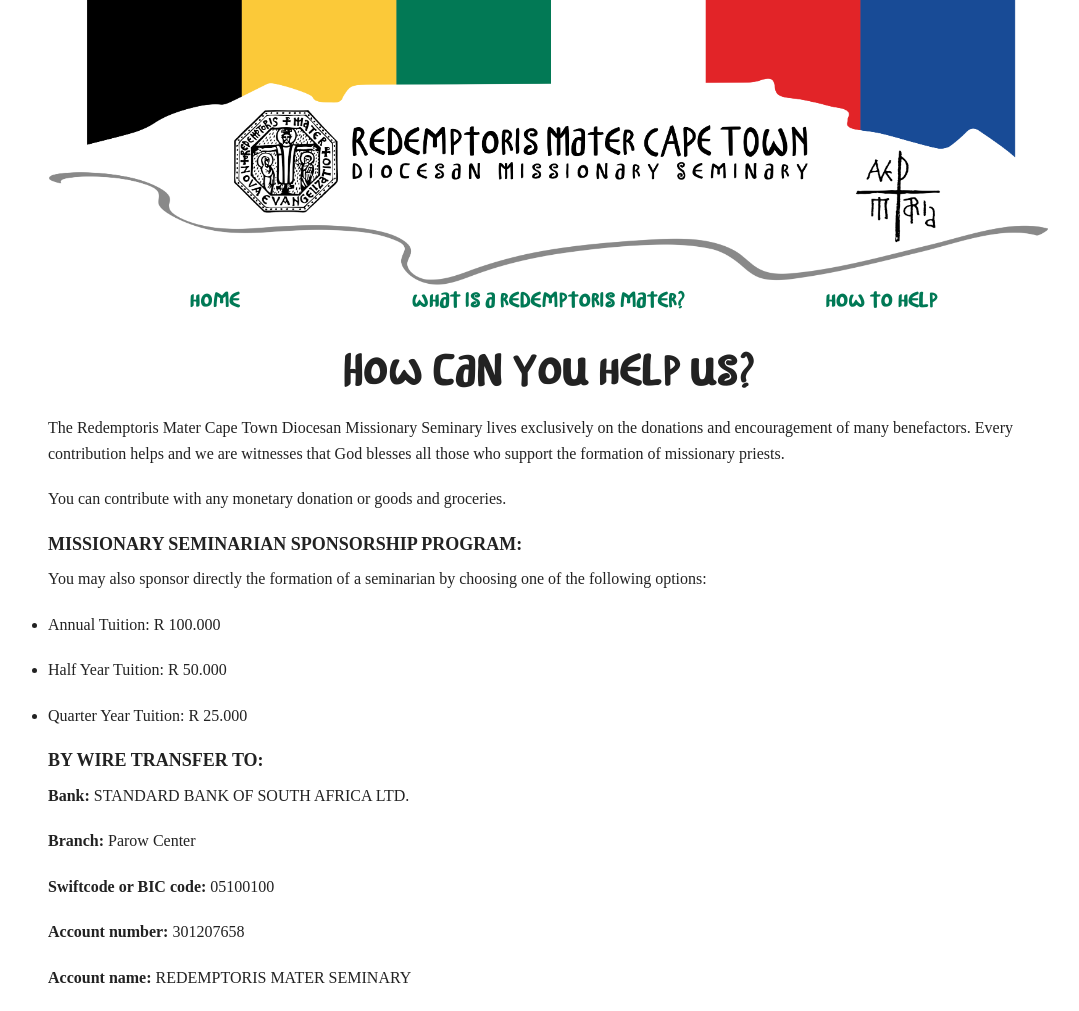
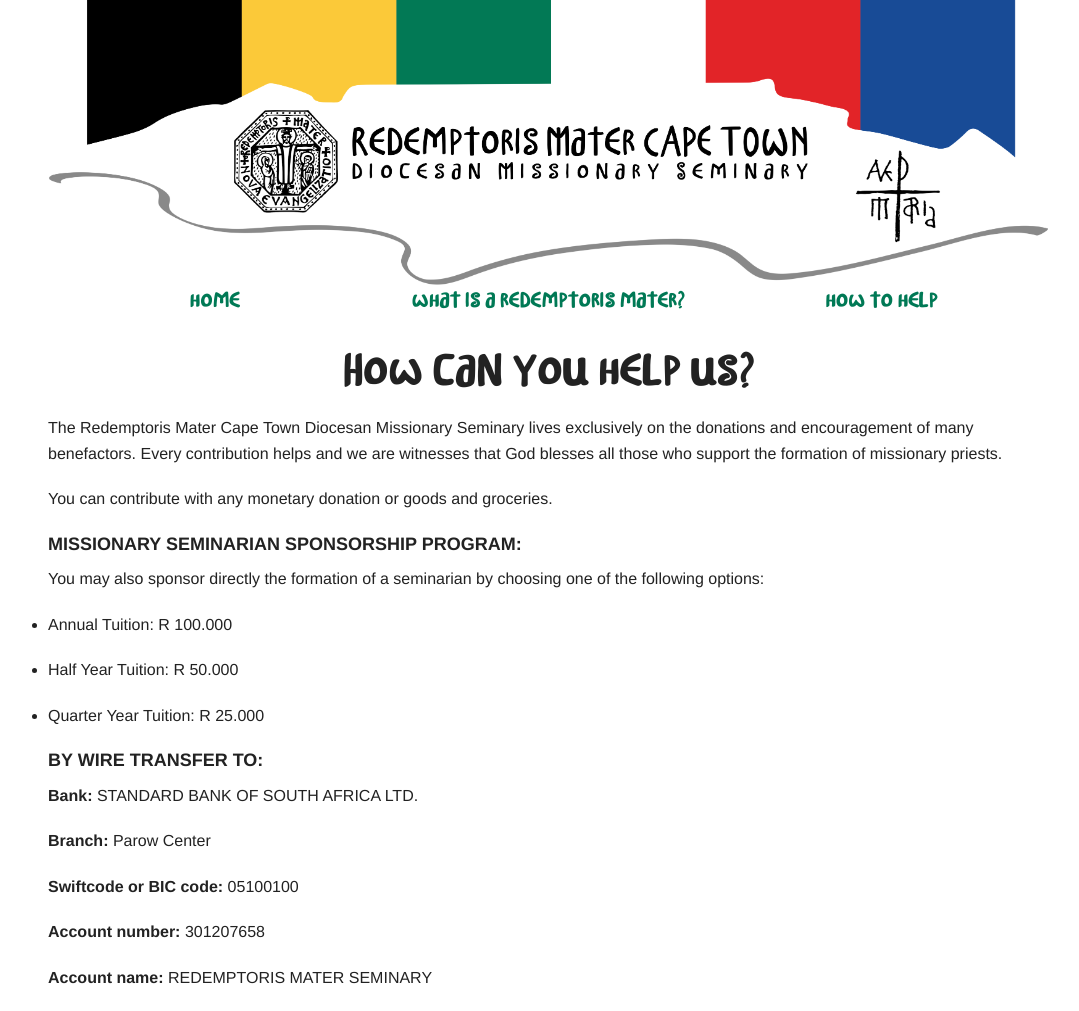
Before and after one commit to redemptorismater/rmsouthafrica.github.io, a Jekyll site: the page built from contribute/index.html, in a window 1280 px wide. Shown: the whole page, without its empty margins (92-1171 px from the left). Built offline with Jekyll 4.4.1, drawn with Linux system fonts in a browser that asks for light colours; nearby versions of some CDN libraries; some web fonts are replaced; library files that are not in the unit come from our copies; comment, search, counter and statistics services are not loaded.

Commit message:
Update index.html

```diff
--- a/contribute/index.html
+++ b/contribute/index.html
@@ -7,50 +7,50 @@
 		<center><h2 style="margin-top: 2%; font-family: neocat;">How can you help us?</h2></center>
 	</div>
 	<div class="row">
-		<div class="large-12 columns">
-				<p style="font-family: Lora, serif;">
+		<div class="large-12 columns ff">
+				<p>
 					The Redemptoris Mater Cape Town Diocesan Missionary Seminary lives exclusively on the donations and encouragement of many benefactors. Every contribution helps and we are witnesses that God blesses all those who support the formation of missionary priests.
 				</p>
 
-				<p style="font-family: Lora, serif;">
+				<p>
 					You can contribute with any monetary donation or goods and groceries.
 				</p>
-				<h5 style="font-family: Lora, serif;">
+				<h5 >
 					MISSIONARY SEMINARIAN SPONSORSHIP PROGRAM:
 				</h5>
-				<p style="font-family: Lora, serif;">
+				<p>
 					You may also sponsor directly the formation of a seminarian by choosing one of the following options:
 				</p>
 
 				<ul>
 					<li>
-						<p style="font-family: Lora, serif;">Annual Tuition: R 100.000</p>
+						<p>Annual Tuition: R 100.000</p>
 					</li>
 					<li>
-						<p style="font-family: Lora, serif;">Half Year Tuition: R 50.000</p>
+						<p>Half Year Tuition: R 50.000</p>
 					</li>
 					<li>
-						<p style="font-family: Lora, serif;">Quarter Year Tuition: R 25.000</p>
+						<p>Quarter Year Tuition: R 25.000</p>
 					</li>
 				</ul>
-				<h5 style="font-family: Lora, serif;">
+				<h5>
 					BY WIRE TRANSFER TO:
 				</h5>
 				<ul style="list-style: none;">
 					<li>
-						<p style="font-family: Lora, serif;"><b>Bank:</b> STANDARD BANK OF SOUTH AFRICA LTD.</p>
+						<p><b>Bank:</b> STANDARD BANK OF SOUTH AFRICA LTD.</p>
 					</li>
 					<li>
-						<p style="font-family: Lora, serif;"><b>Branch: </b>Parow Center</p>
+						<p><b>Branch: </b>Parow Center</p>
 					</li>
 					<li>
-						<p style="font-family: Lora, serif;"><b>Swiftcode or BIC code: </b>05100100 </p>
+						<p><b>Swiftcode or BIC code: </b>05100100 </p>
 					</li>
 					<li>
-						<p style="font-family: Lora, serif;"><b>Account number: </b>301207658 </p>
+						<p><b>Account number: </b>301207658 </p>
 					</li>
 					<li>
-						<p style="font-family: Lora, serif;"><b>Account name: </b> REDEMPTORIS MATER SEMINARY</p>
+						<p><b>Account name: </b> REDEMPTORIS MATER SEMINARY</p>
 					</li>
 				</ul>
 		</div>
```
